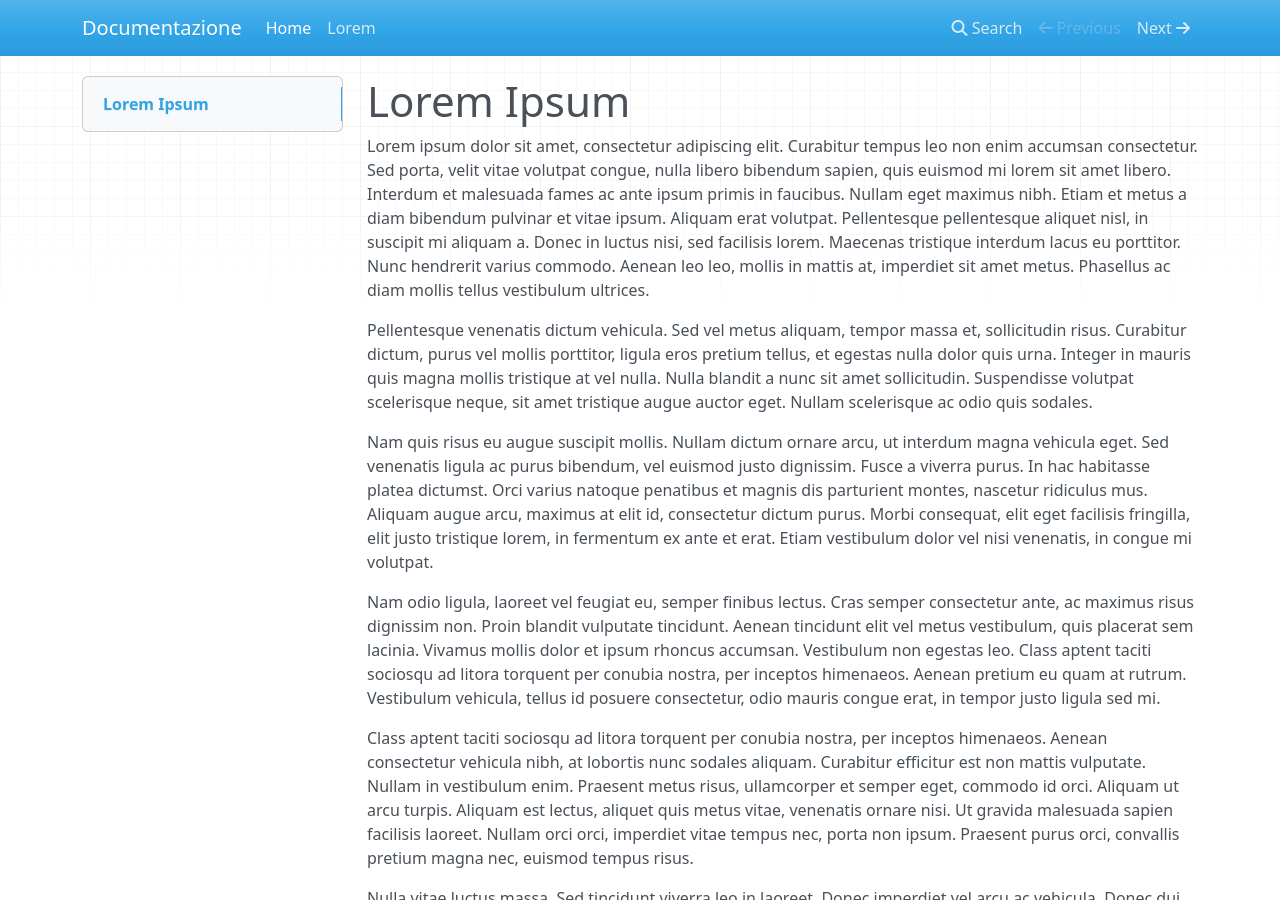
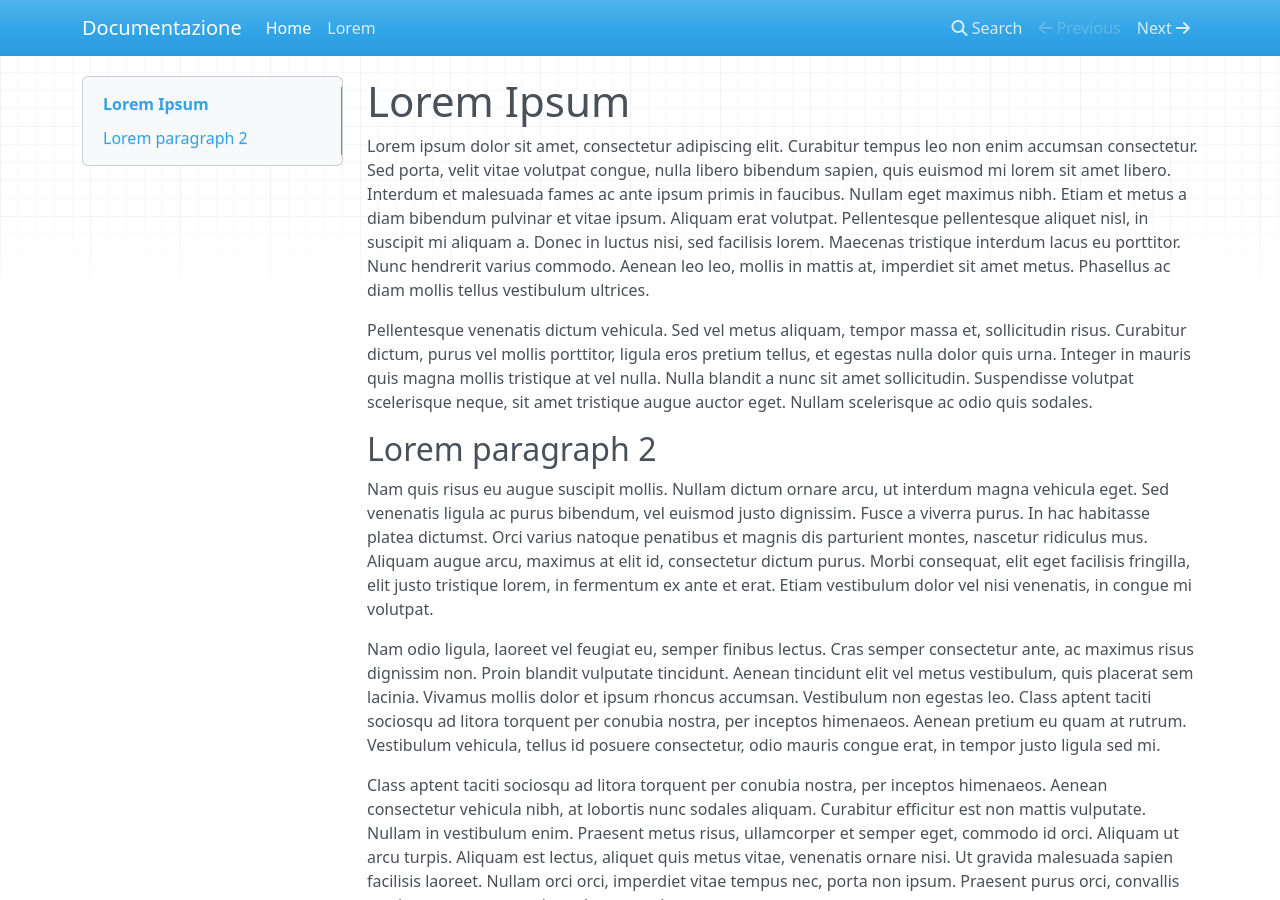
Before and after one commit to MariaCannistraAPIGOV/APILombardia, an MkDocs documentation site: the page built from docs/index.md, in a window 1280 px wide and 900 px high. Built offline with MkDocs 1.6.1, drawn with Linux system fonts in a browser that asks for light colours; nearby versions of some CDN libraries.

Commit message:
Update index.md

```diff
--- a/docs/index.md
+++ b/docs/index.md
@@ -3,6 +3,8 @@
 Lorem ipsum dolor sit amet, consectetur adipiscing elit. Curabitur tempus leo non enim accumsan consectetur. Sed porta, velit vitae volutpat congue, nulla libero bibendum sapien, quis euismod mi lorem sit amet libero. Interdum et malesuada fames ac ante ipsum primis in faucibus. Nullam eget maximus nibh. Etiam et metus a diam bibendum pulvinar et vitae ipsum. Aliquam erat volutpat. Pellentesque pellentesque aliquet nisl, in suscipit mi aliquam a. Donec in luctus nisi, sed facilisis lorem. Maecenas tristique interdum lacus eu porttitor. Nunc hendrerit varius commodo. Aenean leo leo, mollis in mattis at, imperdiet sit amet metus. Phasellus ac diam mollis tellus vestibulum ultrices.
 
 Pellentesque venenatis dictum vehicula. Sed vel metus aliquam, tempor massa et, sollicitudin risus. Curabitur dictum, purus vel mollis porttitor, ligula eros pretium tellus, et egestas nulla dolor quis urna. Integer in mauris quis magna mollis tristique at vel nulla. Nulla blandit a nunc sit amet sollicitudin. Suspendisse volutpat scelerisque neque, sit amet tristique augue auctor eget. Nullam scelerisque ac odio quis sodales.
+
+## Lorem paragraph 2
 
 Nam quis risus eu augue suscipit mollis. Nullam dictum ornare arcu, ut interdum magna vehicula eget. Sed venenatis ligula ac purus bibendum, vel euismod justo dignissim. Fusce a viverra purus. In hac habitasse platea dictumst. Orci varius natoque penatibus et magnis dis parturient montes, nascetur ridiculus mus. Aliquam augue arcu, maximus at elit id, consectetur dictum purus. Morbi consequat, elit eget facilisis fringilla, elit justo tristique lorem, in fermentum ex ante et erat. Etiam vestibulum dolor vel nisi venenatis, in congue mi volutpat.
 
```
